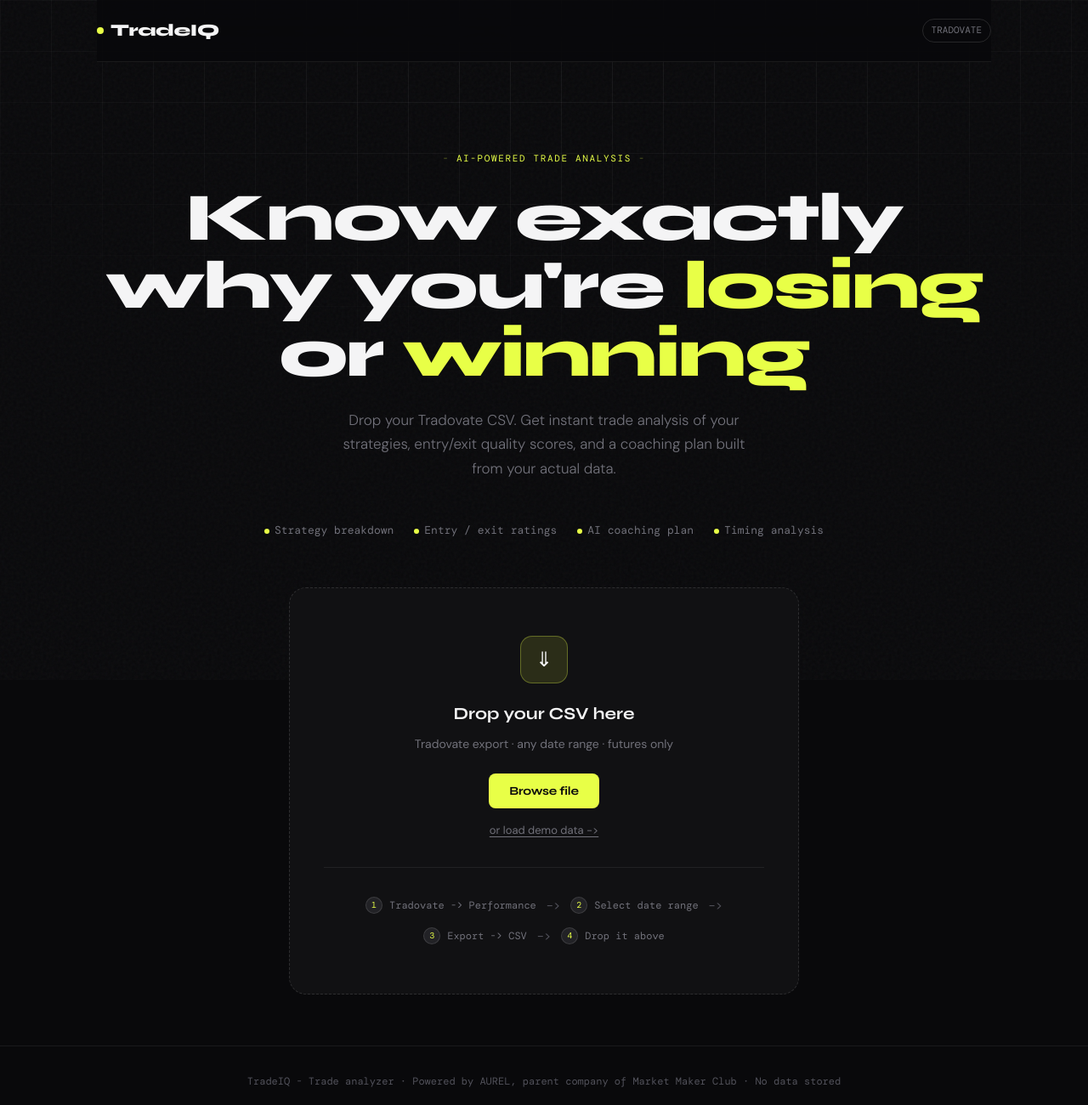
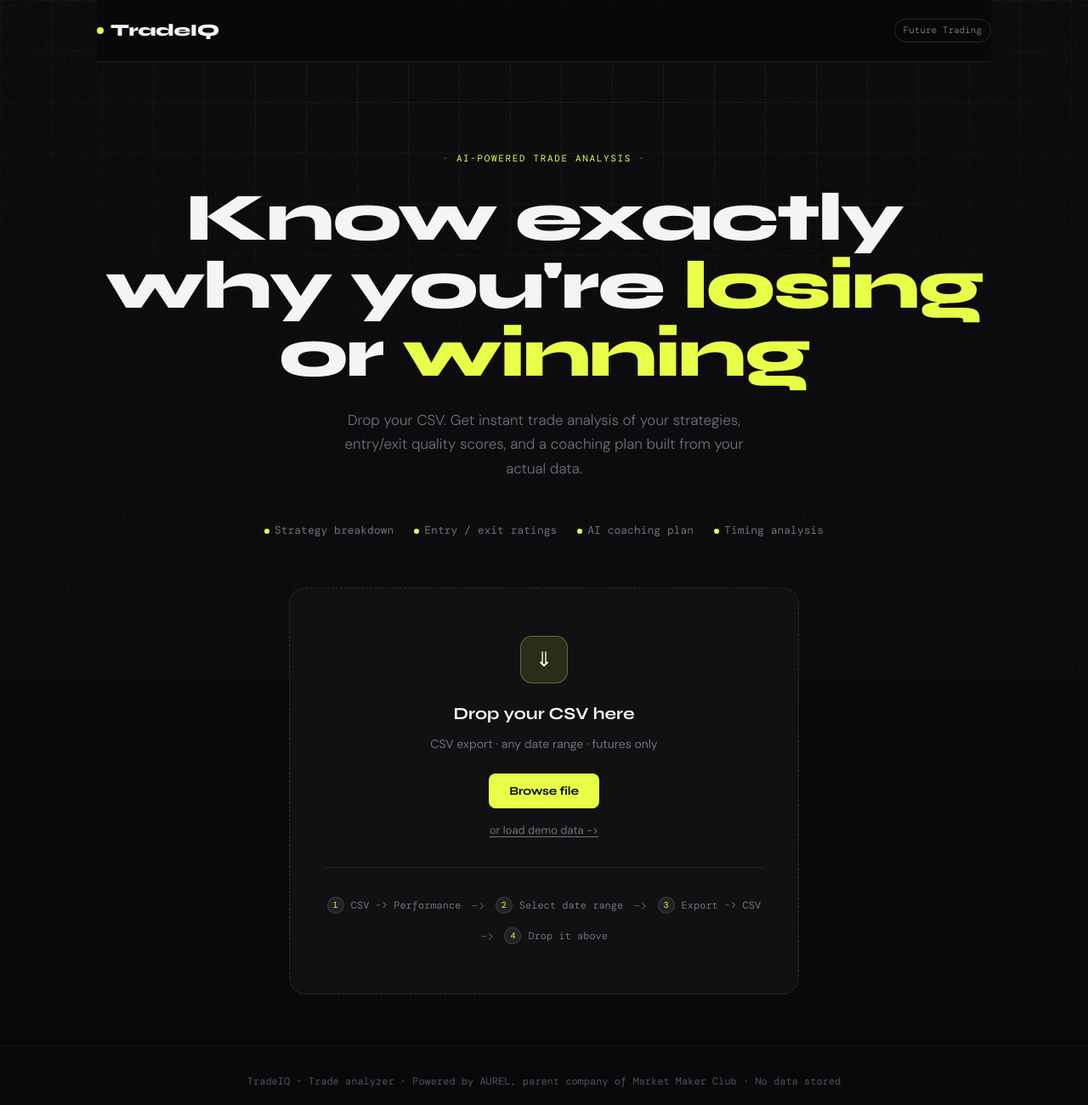
Before and after one commit to manjeetsingh-satveer/TradeIQ, a plain HTML site: page index.html in a window 1280 px wide. Shown: the whole page at 85% size. Drawn offline with nearby package versions, Linux system fonts and the light colour scheme; a web font is replaced by a local one.

Commit message:
Update references from Tradovate to CSV export

```diff
--- a/index.html
+++ b/index.html
@@ -3,7 +3,7 @@
 <head>
 <meta charset="UTF-8">
 <meta name="viewport" content="width=device-width, initial-scale=1.0">
-<title>TradeIQ - Trade Analyzer</title>
+<title>TradeIQ - Trade Analyzer </title>
 <link rel="preconnect" href="https://fonts.googleapis.com">
 <link rel="preconnect" href="https://fonts.gstatic.com" crossorigin>
 <link href="https://fonts.googleapis.com/css2?family=Syne:wght@400;500;600;700;800&family=DM+Mono:wght@300;400;500&family=DM+Sans:ital,wght@0,300;0,400;0,500;1,300&display=swap" rel="stylesheet">
@@ -531,7 +531,7 @@
       <span class="logo-dot"></span>
       TradeIQ
     </div>
-    <div class="nav-tag"> TRADOVATE</div>
+    <div class="nav-tag"> Future Trading </div>
   </nav>
 </div>
 
@@ -540,7 +540,7 @@
     <div class="hero">
       <div class="hero-kicker">AI-powered trade analysis</div>
       <h1>Know exactly<br>why you're <em>losing</em><br>or <em>winning</em></h1>
-      <p class="hero-sub">Drop your Tradovate CSV. Get instant trade analysis of your strategies, entry/exit quality scores, and a coaching plan built from your actual data.</p>
+      <p class="hero-sub">Drop your CSV. Get instant trade analysis of your strategies, entry/exit quality scores, and a coaching plan built from your actual data.</p>
       <div class="features-row">
         <div class="feat-chip"><span class="dot"></span>Strategy breakdown</div>
         <div class="feat-chip"><span class="dot"></span>Entry / exit ratings</div>
@@ -550,12 +550,12 @@
       <div class="drop-wrap" id="dropZone">
         <div class="drop-icon">&#8659;</div>
         <div class="drop-title">Drop your CSV here</div>
-        <div class="drop-sub">Tradovate export · any date range · futures only</div>
+        <div class="drop-sub">CSV export · any date range · futures only</div>
         <button class="btn-accent" type="button" onclick="document.getElementById('fileInput').click()">Browse file</button>
         <span class="demo-link" id="demoLink">or load demo data -&gt;</span>
         <input type="file" id="fileInput" accept=".csv">
         <div class="howto-strip">
-          <div class="howto-step"><div class="howto-num">1</div>Tradovate -&gt; Performance</div>
+          <div class="howto-step"><div class="howto-num">1</div> CSV -&gt; Performance</div>
           <div class="howto-arrow">-&gt;</div>
           <div class="howto-step"><div class="howto-num">2</div>Select date range</div>
           <div class="howto-arrow">-&gt;</div>
@@ -692,7 +692,7 @@
         <div id="coachContent">
           <div class="ai-loading" id="aiLoader">
             <div class="pulse-ring"></div>
-            <div class="ai-loading-label">AUREL is analyzing your trading patterns...</div>
+            <div class="ai-loading-label">tradeIQ is analyzing your trading patterns...</div>
           </div>
         </div>
       </div>
@@ -758,7 +758,7 @@
   reader.onload = (e) => {
     const parsed = parseCSV(e.target.result);
     if (!parsed.length) {
-      alert("Could not parse this CSV. Make sure it's a Tradovate export.");
+      alert("Could not parse this CSV. Make sure it's a CSV export.");
       return;
     }
     trades = parsed;
```
